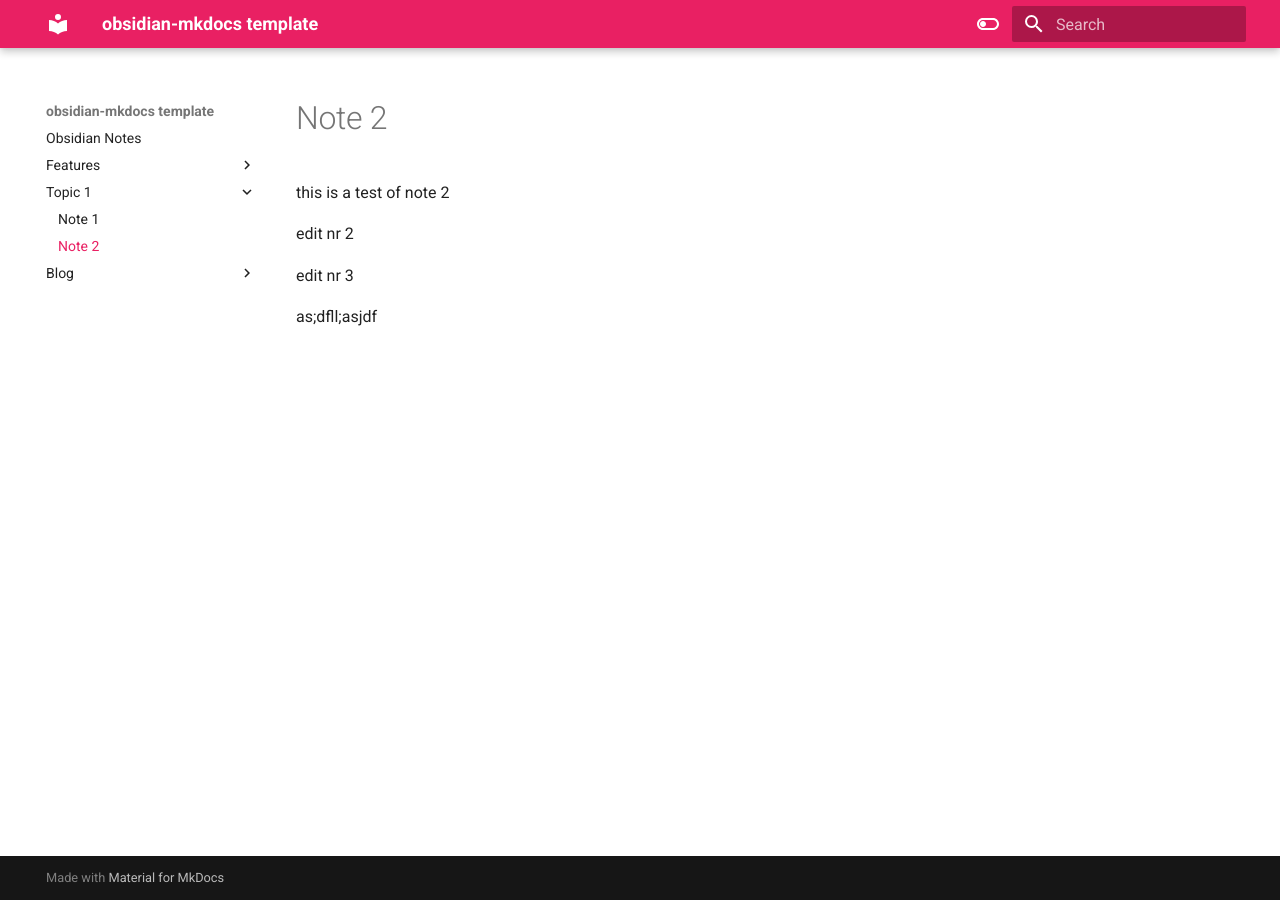
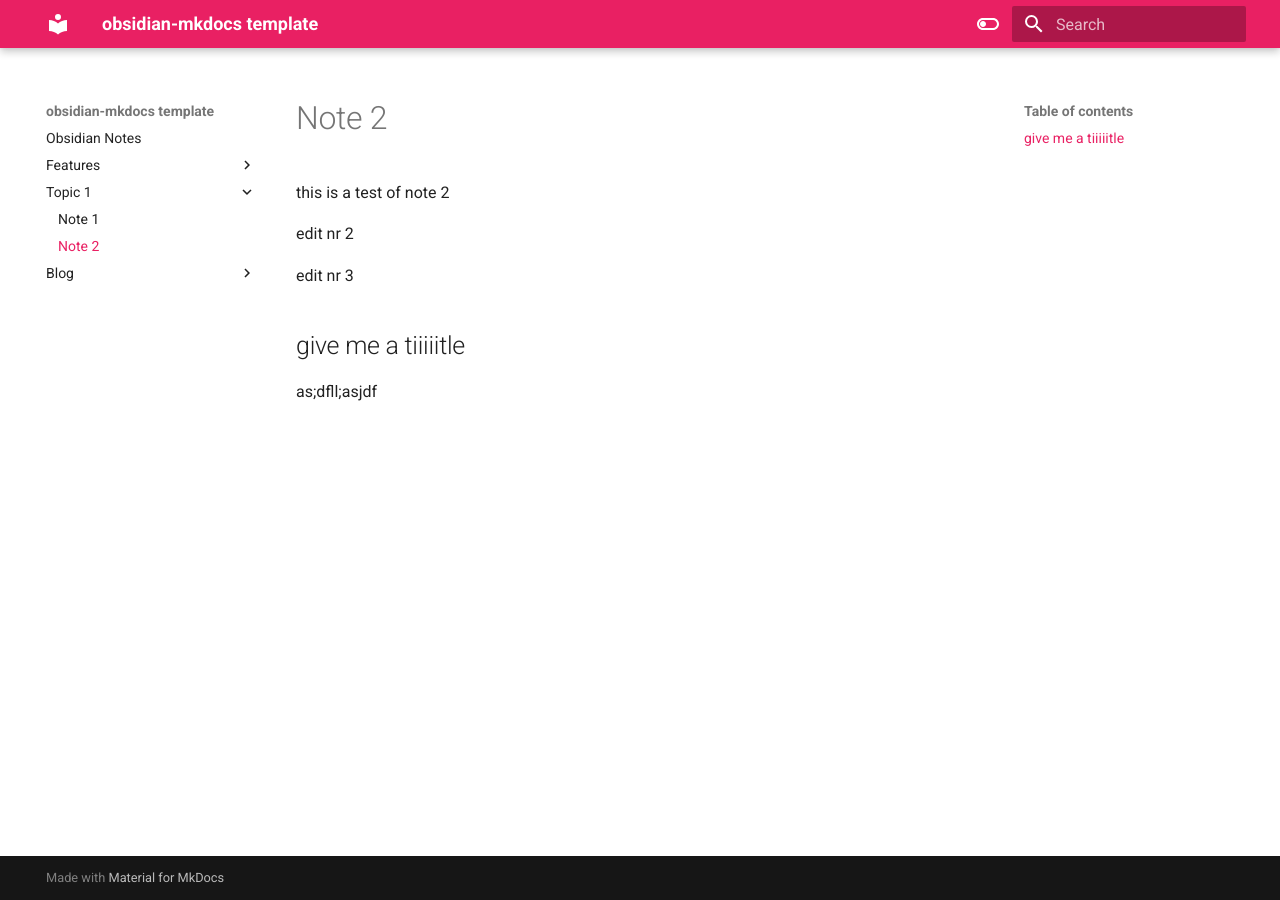
Before and after one commit to elirickert/CodeVerse, an MkDocs documentation site: the page built from docs/Topic 1/Note 2.md, in a window 1280 px wide. Built offline with MkDocs 1.6.1 and Material for MkDocs 9.7.7, drawn with Linux system fonts in a browser that asks for light colours.

Commit message:
test titles in notes

```diff
--- a/docs/Topic 1/Note 2.md
+++ b/docs/Topic 1/Note 2.md
@@ -6,4 +6,6 @@ edit nr 2
 
 edit nr 3
 
+## give me a tiiiiitle
+
 as;dfll;asjdf
```
